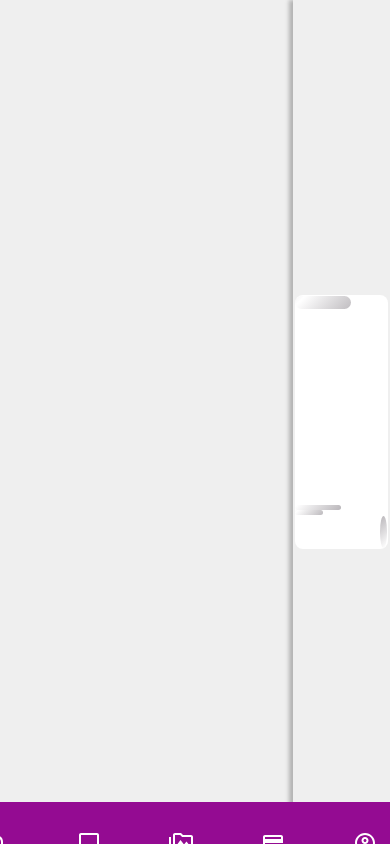
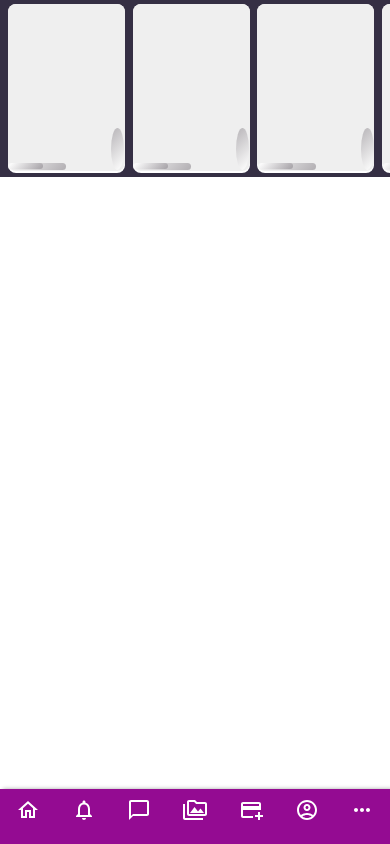
Before and after one commit to LuisUlloaC/XTemptation, a React (Create React App) app: page /home in a window 390 px wide. Built offline with nearby package versions, Linux system fonts and the light colour scheme.

Commit message:
Almost finishing stories cards

```diff
--- a/src/components/home/Home.jsx
+++ b/src/components/home/Home.jsx
@@ -15,7 +15,16 @@ export default function HomeScreen() {
       <div className='switchScreen'>
       </div>
       <div className='stories-layout'>
-        <StorieCard loading={true}/>
+          <StorieCard loading={true}/>
+          <StorieCard loading={true}/>
+          <StorieCard loading={true}/>
+          <StorieCard loading={true}/>
+          <StorieCard loading={true}/>
+          <StorieCard loading={true}/>
+          <StorieCard loading={true}/>
+          <StorieCard loading={true}/>
+          <StorieCard loading={true}/>
+          <StorieCard loading={true}/>
       </div>
     </div>
   );
--- a/src/components/session/ForgotPasswordScreen.jsx
+++ b/src/components/session/ForgotPasswordScreen.jsx
@@ -29,8 +29,8 @@ export default function SignPrimary() {
             <AuthLeftGrid />
             <div className="authRightGrid">
                 <form className='formLayout' action="#" >
-                    <div className='tittle'>Insert email to send restart code</div>
-                    <div style={{display: 'flex', flexDirection: 'column', height: '40%',width: '100%',justifyContent: 'space-between'}}>
+                    <div className='tittle'><span>Insert email to send restart code</span></div>
+                    <div className='inputBox'>
                         <input className='input' type="text" placeholder="Email address*" />
                     </div>
                     <input className='button' type="submit" value="Send code" />
--- a/src/components/session/SigninScreen.jsx
+++ b/src/components/session/SigninScreen.jsx
@@ -37,7 +37,8 @@ export default function SignPrimary() {
             <AuthLeftGrid />
             <div className="authRightGrid">
                 <form className='formLayout' action="/home" >
-                    <div className='tittle'>Sign in</div>
+                    <div className='tittle'>
+                      <span>Sign in</span></div>
                     <div style={{display: 'flex', flexDirection: 'column', height: '30%',width: '100%',justifyContent: 'space-between'}}>
                         <input className='input' type="text" placeholder="Email address*" />
                         <input className='input' type="password" placeholder="Password*"  />
--- a/src/components/utils/drawer.jsx
+++ b/src/components/utils/drawer.jsx
@@ -2,7 +2,6 @@ import * as React from 'react';
 import List from '@mui/material/List';
 import ListItemButton from '@mui/material/ListItemButton';
 import ListItemIcon from '@mui/material/ListItemIcon';
-import ListItemText from '@mui/material/ListItemText';
 import HomeOutlinedIcon from '@mui/icons-material/HomeOutlined';
 import NotificationsOutlinedIcon from '@mui/icons-material/NotificationsOutlined';
 import ChatBubbleOutlineOutlinedIcon from '@mui/icons-material/ChatBubbleOutlineOutlined';
@@ -30,57 +29,41 @@ export default function MiniDrawer() {
 
   return (
     <div className='drawer'>
-      <ul className='list'>
-        <li className='item' href='/signin'>
           <ListItemButton>
             <ListItemIcon>
               <HomeOutlinedIcon sx={{ color: colors.white }} />
             </ListItemIcon>
           </ListItemButton>
-        </li>
-        <li className='item'>
           <ListItemButton>
             <ListItemIcon>
               <NotificationsOutlinedIcon sx={{ color: colors.white }} />
             </ListItemIcon>
           </ListItemButton>
-        </li>
-        <li className='item'>
           <ListItemButton>
             <ListItemIcon>
               <ChatBubbleOutlineOutlinedIcon sx={{ color: colors.white }} />
             </ListItemIcon>
           </ListItemButton>
-        </li>
-        <li className='item'>
           <ListItemButton>
             <ListItemIcon>
               <PermMediaOutlinedIcon sx={{ color: colors.white }} />
             </ListItemIcon>
           </ListItemButton>
-        </li>
-        <li className='item'>
           <ListItemButton>
             <ListItemIcon>
               <AddCardOutlinedIcon sx={{ color: colors.white }} />
             </ListItemIcon>
           </ListItemButton>
-        </li>
-        <li className='item'>
           <ListItemButton>
             <ListItemIcon>
               <AccountCircleOutlinedIcon sx={{ color: colors.white }} />
             </ListItemIcon>
           </ListItemButton>
-        </li>
-        <li className='item'>
           <ListItemButton>
             <ListItemIcon>
               <MoreHorizOutlinedIcon sx={{ color: colors.white }} />
             </ListItemIcon>
           </ListItemButton>
-        </li>
-      </ul>
     </div>
   );
 }
--- a/src/components/utils/storiesCard.jsx
+++ b/src/components/utils/storiesCard.jsx
@@ -1,10 +1,4 @@
 import * as React from 'react';
-import Card from '@mui/material/Card';
-import CardContent from '@mui/material/CardContent';
-import CardMedia from '@mui/material/CardMedia';
-import Typography from '@mui/material/Typography';
-import Skeleton from '@mui/material/Skeleton';
-import colors from '../../colors';
 
 
 export default function StorieCard({loading}) {
@@ -12,7 +6,6 @@ export default function StorieCard({loading}) {
     return (
       <div className="storie">
         <div className="card-image">
-          <div className="title pulsate"></div>
           <div className="storie-content">
             <div className="content-title pulsate" />
             <div className="content-subtitle pulsate" />
--- a/src/index.css
+++ b/src/index.css
@@ -28,7 +28,7 @@ body {
 }
 
 
-.pulsate{
+.pulsate {
   border-radius: 8px;
   background: linear-gradient(-45deg, var(--gray), var(--white), var(--gray), var(--white));
   opacity: 0.5;
@@ -68,11 +68,12 @@ body {
 .authRightGrid {
   display: flex;
   flex-direction: column;
-  flex-grow: 2;
   justify-content: center;
   align-items: center;
+  flex-grow: 2;
   min-width: 20vw;
   height: 100vh;
+  max-height: 100vh;
   background-color: var(--dark_purple);
 }
 
@@ -89,6 +90,14 @@ body {
   display: flex;
   font-size: 2vw;
   color: var(--white);
+}
+
+.formLayout .inputBox {
+  display: flex;
+  flex-direction: column;
+  height: 40%;
+  width: 100%;
+  justify-content: space-between;
 }
 
 .formLayout .input {
@@ -141,10 +150,12 @@ body {
 
 .homeContainer .switchScreen {
   display: flex;
+  position: relative;
+  z-index: -1;
   flex-direction: column;
-  height: 100%;
-  max-height: 100%;
-  width: 75%;
+  min-height: 100vh;
+  max-height: 100vh;
+  width: 100%;
   max-width: 100%;
   overflow-y: hidden;
   overflow-x: hidden;
@@ -153,9 +164,13 @@ body {
 
 .drawer {
   display: flex;
+  position: relative;
+  flex-direction: column;
+  z-index: 1;
   height: 100vh;
   max-width: 5vw;
   background-color: var(--dark_purple);
+  box-shadow: 3px 0px 4px rgba(0, 0, 0, 0.355);
 }
 
 .drawer .list {
@@ -167,11 +182,12 @@ body {
   padding: 2px;
   width: 100%;
   height: 45%;
+
 }
 
 .drawer .list .item {
   display: flex;
-  flex-direction: row;
+  flex-direction: column;
   justify-content: space-between;
   align-items: center;
   margin-top: 5%;
@@ -180,18 +196,18 @@ body {
 
 .stories-layout {
   display: flex;
+  position: relative;
+  width: 30vw;
+  z-index: 0;
   flex-direction: column;
+  justify-content: flex-start;
+  align-content: start;
+  align-items: center;
+  padding-bottom: 2vh;
   flex-grow: 1;
   background-color: var(--light_gray);
   box-shadow: -4px 0px 4px rgba(0, 0, 0, 0.25);
-}
-
-.storie .title {
-  display:flex;
-  position: absolute;
-  top: 10;
-  width:60%;
-  height:5%;
+  overflow-y: scroll;
 }
 
 .storie-content .content-title {
@@ -199,9 +215,9 @@ body {
   position: relative;
   z-index: 2;
   bottom: 0;
-  width:50%;
-  height:15%;
-  margin-bottom:0.5%;
+  width: 50%;
+  height: 15%;
+  margin-bottom: 0.5%;
 }
 
 .storie-content .content-subtitle {
@@ -209,18 +225,18 @@ body {
   position: relative;
   z-index: 2;
   bottom: 0;
-  width:30%;
-  height:15%;
-  margin-bottom:0.7%;
+  width: 30%;
+  height: 15%;
+  margin-bottom: 0.7%;
 }
 
 .storie-content .circle {
   display: flex;
   position: relative;
-  width:8%;
-  height:100%;
-  border-radius:50%;
-  float:right;
+  width: 8%;
+  height: 100%;
+  border-radius: 50%;
+  float: right;
 }
 
 .storie-content .footer {
@@ -228,6 +244,7 @@ body {
   position: relative;
   height: 5vh;
   direction: rtl;
+
 }
 
 .storie {
@@ -237,22 +254,23 @@ body {
   flex-direction: column;
   border-radius: 8px;
   width: 95%;
-  height: 30vh;
+  min-height: 20vh;
   background: var(--white);
   position: relative;
-	margin:auto;
+  margin-top: 1vh;
 }
 
 .storie .card-image {
-  display:flex;
+  display: flex;
   flex-direction: column;
   position: relative;
   z-index: 0;
-  max-width:100%;
-  height:100%;
-  padding:0.5%;
+  max-width: 100%;
+  height: 100%;
+  padding: 0.5%;
   border-radius: 8px;
 }
+
 .storie-content {
   display: flex;
   flex-direction: column;
@@ -266,9 +284,11 @@ body {
   0% {
     background-position: 0% 50%
   }
+
   50% {
     background-position: 100% 50%
   }
+
   100% {
     background-position: 0% 50%
   }
@@ -278,9 +298,11 @@ body {
   0% {
     background-position: 0% 50%
   }
+
   50% {
     background-position: 100% 50%
   }
+
   100% {
     background-position: 0% 50%
   }
@@ -290,9 +312,11 @@ body {
   0% {
     background-position: 0% 50%
   }
+
   50% {
     background-position: 100% 50%
   }
+
   100% {
     background-position: 0% 50%
   }
@@ -348,29 +372,128 @@ body {
 
   .formLayout .tittle {
     display: flex;
-    font-size: 50vw;
+    justify-content: flex-start;
+    justify-items: start;
+    font-size: 6vw;
     color: var(--white);
+    width: fit-content;
+    height: auto;
   }
 
   .drawer {
     display: flex;
     position: fixed;
     overflow-x: scroll;
+    flex-direction: row;
     bottom: 0;
     justify-content: center;
-    align-items: flex-start;
     max-height: 5vh;
     min-width: 100vw;
+    padding-bottom: 1.5vh;
     background-color: var(--dark_purple);
   }
 
   .drawer .list {
     flex-direction: row;
     width: 100%;
+    height: 100%;
     justify-content: center;
     align-items: flex-start;
     list-style-type: none;
-    max-height: 10%;
+  }
+
+  .drawer .list .item {
+    display: flex;
+    flex-direction: row;
+    justify-content: space-between;
+    align-items: center;
+    max-height: 5vh;
+    margin-left: 1%;
+  }
+
+  .stories-layout {
+    display: flex;
+    position: relative;
+    top: 0;
+    min-width: 100vw;
+    height: 19vh;
+    z-index: 1;
+    flex-direction: row;
+    justify-content: space-between;
+    align-self: flex-start;
+    align-content: flex-start;
+    align-items: center;
+    padding-bottom: 2vh;
+    overflow-x: scroll;
+    background-color: #352f44;
+    box-shadow: none;
+  }
+
+  .switchScreen{
+    position: absolute;
+  }
+
+  .storie {
+    display: flex;
+    position: relative;
+    z-index: 0;
+    flex-direction: column;
+    border-radius: 8px;
+    max-width: 30%;
+    min-width: 30%;
+    max-height: 8vh;
+    margin-left: 2vw;
+    position: relative;
+    margin-top: 2vh;
+  }
+
+  .storie-content .content-title {
+    display: flex;
+    position: absolute;
+    z-index: 2;
+    width: 50%;
+    height: 15%;
+    margin-bottom: 0.5%;
+  }
+
+  .storie-content .content-subtitle {
+    display: flex;
+    position: absolute;
+    min-width: 30%;
+    min-height: 15%;
+    margin-bottom: 0.7%;
+  }
+
+  .storie-content .circle {
+    display: flex;
+    position: relative;
+    min-width: 11%;
+    min-height: 100%;
+    border-radius: 50%;
+    float: right;
+  }
+
+  .storie-content .footer {
+    display: flex;
+    position: relative;
+    bottom: 0;
+    right: 0;
+    min-height: 20%;
+    direction: rtl;
+
+  }
+
+  .storie .card-image {
+    display: flex;
+    flex-direction: column;
+    position: absolute;
+    z-index: 0;
+    min-width: 99%;
+    max-width: 100%;
+    min-height: 90%;
+    max-height: 98%;
+    border-radius: 8px;
+    background-color: var(--light_gray);
   }
 
 }
```
Lines whose indentation alone changed are shown as unchanged.
